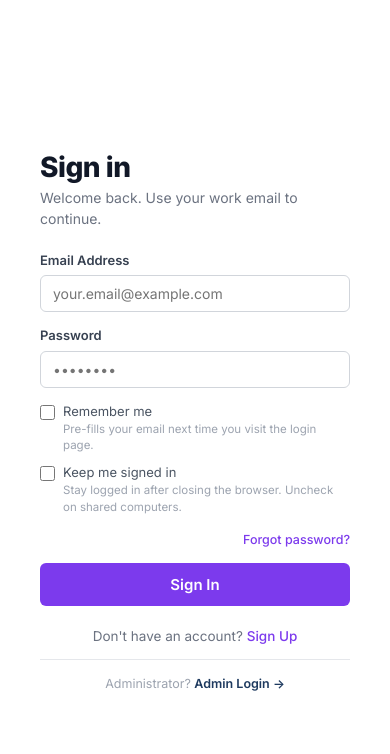
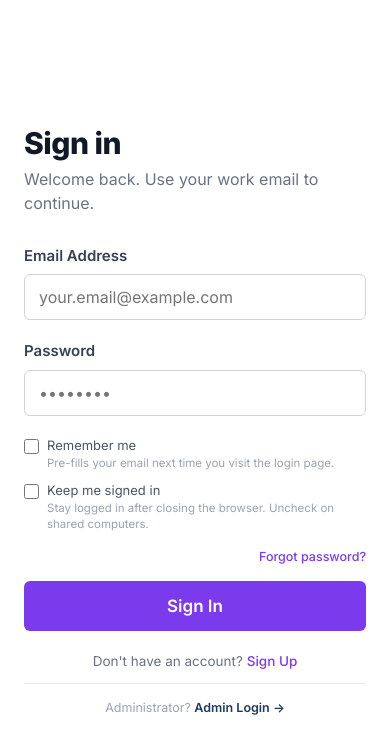
Before and after one commit to ChingDE/IMPT, a React (Vite) app in the folder frontend/: page /login in a window 390 px wide. Shown: the top 754 px of the page. Built offline with nearby package versions, Linux system fonts and the light colour scheme; no server answers.

Commit message:
Enlarge auth pages (login, admin, signup, forgot password)

```diff
--- a/frontend/src/index.css
+++ b/frontend/src/index.css
@@ -116,9 +116,32 @@ input,select,textarea{font-family:var(--font)}
 .auth-sub{font-size:14px;color:var(--gray-500);margin-top:4px}
 .auth-tagline{font-size:14px;font-weight:600;color:var(--purple-mid);margin-top:4px}
 
+/* Larger text + controls on the right auth panel so it fills the column.
+   Scoped to .auth-card so the rest of the app's forms/buttons are unaffected.
+   Covers Login, Admin login, Register, and Forgot password (all use .auth-card). */
+.auth-card{padding:56px 56px}
+.auth-card > *{max-width:500px}
+.auth-card.wide > *{max-width:620px}
+.auth-card .auth-logo{margin-bottom:30px}
+.auth-card .auth-logo-icon{width:72px;height:72px;border-radius:18px;margin-bottom:14px}
+.auth-card .auth-brand{font-size:34px}
+.auth-card .auth-sub{font-size:16px;margin-top:6px}
+.auth-card .auth-tagline{font-size:15px;margin-top:6px}
+.auth-card .form-group{margin-bottom:20px}
+.auth-card .form-label{font-size:15px;margin-bottom:7px}
+.auth-card .form-input{font-size:16px;padding:13px 16px}
+.auth-card .btn-lg{padding:15px 24px;font-size:17px}
+.auth-card .alert{font-size:14.5px;padding:13px 16px}
+
 @media (max-width:900px){
   .auth-aside{display:none}
   .auth-card{flex:1 1 100%}
+}
+
+@media (max-width:560px){
+  .auth-card{padding:40px 24px}
+  .auth-card .auth-brand{font-size:30px}
+  .auth-card .form-input{font-size:16px;padding:12px 14px}
 }
 
 /* ── Forms ── */
```
